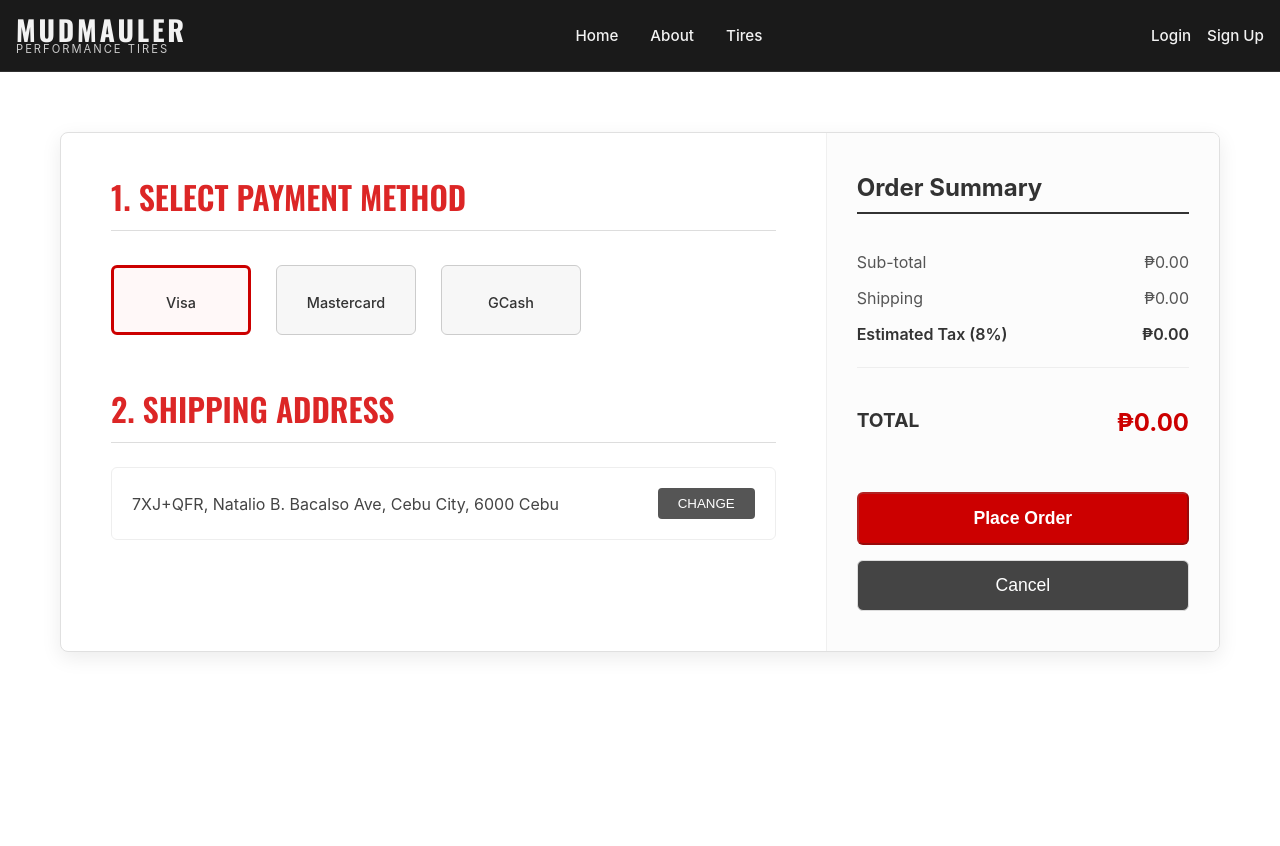
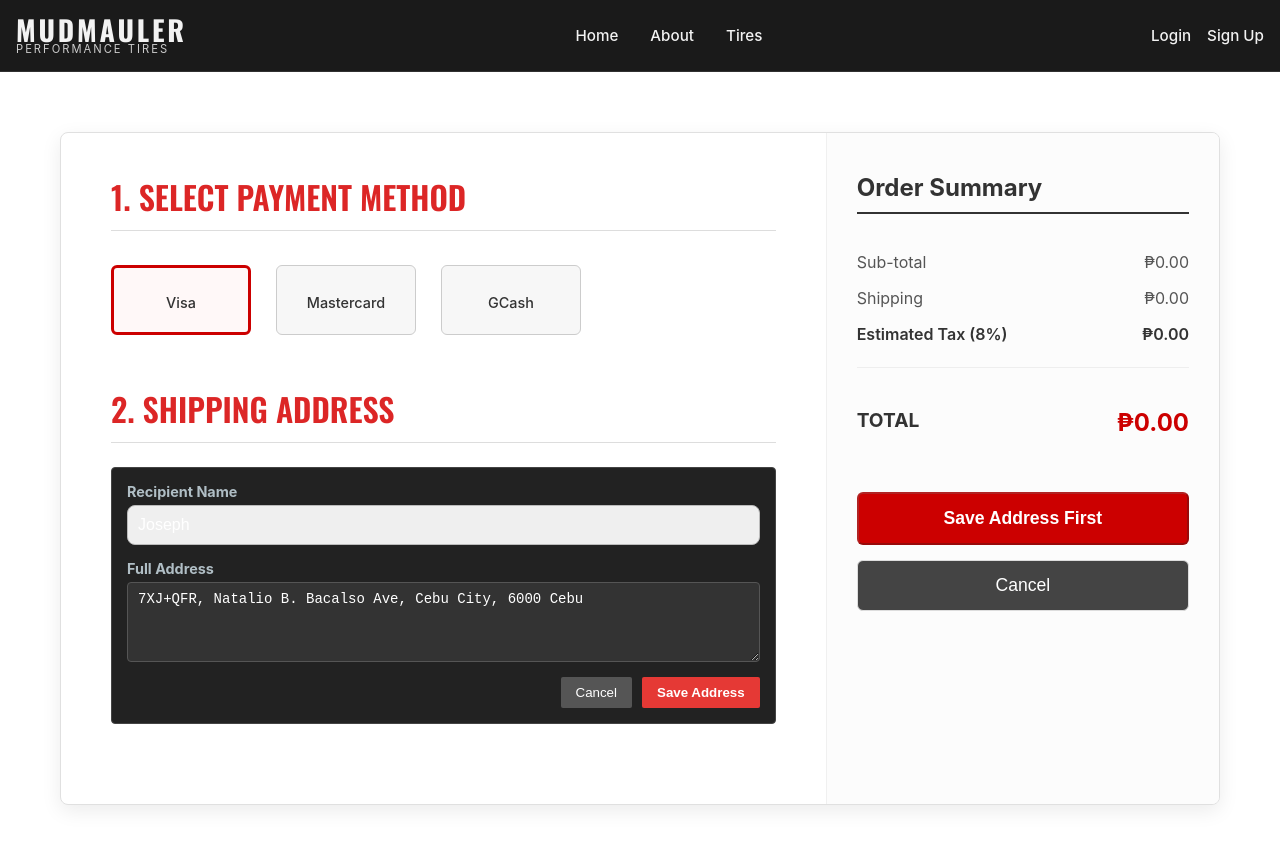
Before and after one commit to jace54321/mudmauler, a React (Create React App) app in the folder frontend/: page /checkout in a window 1280 px wide. Both pictures are taken after a click on the button "CHANGE". Shown: the top 846 px of the page. Before the commit the page ends 800 px from the top, so only its background shows below. Built offline with nearby package versions, Linux system fonts and the light colour scheme.

Commit message:
Update Receipt

```diff
--- a/frontend/src/components/Receipt.jsx
+++ b/frontend/src/components/Receipt.jsx
@@ -1,44 +1,32 @@
 // src/components/Receipt.jsx
 import React, { useRef, useEffect } from 'react';
 
-// Placeholder data (Keep this or replace with real props)
-const MOCK_RECEIPT_DATA = {
-  orderId: 'ORD-20251211-54321',
-  date: new Date().toLocaleDateString('en-US', {
-    year: 'numeric',
-    month: 'long',
-    day: 'numeric',
-  }),
-  items: [
-    { name: 'Vintage T-Shirt:', price: 25.99, quantity: 1 },
-    { name: 'Minimalist Sneakers:', price: 89.99, quantity: 1 },
-    { name: 'Leather Wallet:    ', price: 45.00, quantity: 2 },
-  ],
-  subtotal: 205.98,
-  shipping: 5.00,
-  tax: 15.45,
-  total: 226.43,
-};
+// RECEIPT COMPONENT
+const Receipt = ({ receiptData, onElementReady }) => {
+  // Destructure all expected fields, including the new ones
+  const {
+    orderId, date, items, subtotal, shipping, tax, total,
+    paymentMethod, shippingAddress, taxRate
+  } = receiptData;
 
-// RECEIPT COMPONENT
-const Receipt = ({ receiptData = MOCK_RECEIPT_DATA, onElementReady }) => {
-  const { orderId, date, items, subtotal, shipping, tax, total } = receiptData;
-  const receiptRef = useRef(null); // Ref to target the div
+  const receiptRef = useRef(null);
 
-  const formatCurrency = (amount) => `$${amount.toFixed(2)}`;
+  // Use the same PHP formatting function from the checkout page
+  const formatCurrency = (amount) =>
+    amount.toLocaleString("en-PH", {
+        style: "currency",
+        currency: "PHP",
+        minimumFractionDigits: 2
+    });
 
   useEffect(() => {
-      // Once the component (and its DOM element) is mounted,
-      // pass the DOM reference and Order ID up to the modal
       if (onElementReady && receiptRef.current) {
           onElementReady(receiptRef.current, orderId);
       }
-  }, [onElementReady, orderId]); // Re-run if props change
+  }, [onElementReady, orderId]);
 
   return (
-    // Attach the ref to the root element you want to capture
     <div className="receipt-card" ref={receiptRef}>
-      {/* ... Existing Receipt JSX Structure ... */}
       <h2>🧾 Order Receipt</h2>
 
       <div className="receipt-header">
@@ -46,7 +34,15 @@ const Receipt = ({ receiptData = MOCK_RECEIPT_DATA, onElementReady }) => {
         <p><strong>Date:</strong> {date}</p>
       </div>
 
+      {/* NEW: Payment and Shipping Details */}
+      <div className="receipt-details-section">
+          <p><strong>Paid Via:</strong> {paymentMethod || 'Credit/Debit Card'}</p>
+          <p className="shipping-address-text">
+            <strong>Ship To:</strong> {shippingAddress || 'Address not recorded'}
+          </p>
+      </div>
       <hr />
+
       {/* Itemized List */}
       <div className="receipt-items">
         <div className="item-row header-row">
@@ -55,7 +51,7 @@ const Receipt = ({ receiptData = MOCK_RECEIPT_DATA, onElementReady }) => {
           <span className="right-align">Price</span>
         </div>
         {items.map((item, index) => (
-          <div key={index} className="item-row">
+          <div key={index} className="item-row" data-name={item.name}>
             <span className="item-name">{item.name}</span>
             <span className="right-align">{item.quantity}</span>
             <span className="right-align">
@@ -65,22 +61,23 @@ const Receipt = ({ receiptData = MOCK_RECEIPT_DATA, onElementReady }) => {
         ))}
       </div>
       <hr />
+
       {/* Totals Section */}
       <div className="receipt-totals">
         <div className="total-row">
-          <span>Subtotal:</span>
+          <span>Sub-total</span>
           <span>{formatCurrency(subtotal)}</span>
         </div>
         <div className="total-row">
-          <span>Shipping:</span>
+          <span>Shipping</span>
           <span>{formatCurrency(shipping)}</span>
         </div>
         <div className="total-row">
-          <span>Tax:</span>
+          <span>Tax ({Math.round(taxRate * 100)}%)</span>
           <span>{formatCurrency(tax)}</span>
         </div>
         <div className="total-row grand-total">
-          <strong>Total Paid:</strong>
+          <strong>Total Paid</strong>
           <strong>{formatCurrency(total)}</strong>
         </div>
       </div>
--- a/frontend/src/pages/CheckoutPage.jsx
+++ b/frontend/src/pages/CheckoutPage.jsx
@@ -1,7 +1,7 @@
 // src/pages/CheckoutPage.jsx
 import React, { useState, useEffect } from "react";
 import { useNavigate } from "react-router-dom";
-import "../styles/Checkout-page.css";
+import "../styles/Checkout-page.css"; // Ensure this style file exists and is updated
 
 // --- Payment Method Data ---
 const paymentMethods = [
@@ -22,7 +22,10 @@ const formatPHP = (amount) =>
 
 const getCartItems = () => {
     const stored = localStorage.getItem("cart");
-    return stored ? JSON.parse(stored) : [];
+    return stored ? JSON.parse(stored).map(item => ({
+        ...item,
+        price: parseFloat(item.price)
+    })) : [];
 };
 
 const calculateCartTotals = (cartItems) => {
@@ -57,21 +60,45 @@ const getMockShippingAddress = () => {
 export default function CheckoutPage() {
     const navigate = useNavigate();
 
-    // State to hold calculated totals
-    const [totals, setTotals] = useState(calculateCartTotals(getCartItems()));
-    const [shippingAddress] = useState(getMockShippingAddress());
+    const [cartItems] = useState(getCartItems());
+    const [totals, setTotals] = useState(calculateCartTotals(cartItems));
+
+    // Shipping Address state
+    const [shippingAddress, setShippingAddress] = useState(getMockShippingAddress());
     const [selectedPayment, setSelectedPayment] = useState("visa");
 
-    // Recalculate if the cart might change while on this page
+    // NEW STATE for inline editing
+    const [isEditingAddress, setIsEditingAddress] = useState(false);
+    const [tempAddress, setTempAddress] = useState(shippingAddress);
+
+
     useEffect(() => {
-        setTotals(calculateCartTotals(getCartItems()));
-    }, []);
+        setTotals(calculateCartTotals(cartItems));
+    }, [cartItems]);
 
     const [isPlacingOrder, setIsPlacingOrder] = useState(false);
+
+    // Function to handle saving the new address
+    const handleSaveAddress = () => {
+        if (!tempAddress.name.trim() || !tempAddress.address.trim()) {
+            alert('Name and address fields cannot be empty.');
+            return;
+        }
+
+        // Update the permanent state
+        setShippingAddress(tempAddress);
+        // Exit editing mode
+        setIsEditingAddress(false);
+        // Optionally, save to local storage or API here
+    };
 
     const handlePlaceOrder = async () => {
         if (totals.total === 0) {
             alert("Cannot place an empty order!");
+            return;
+        }
+        if (isEditingAddress) {
+            alert("Please save or cancel the address changes before placing the order.");
             return;
         }
 
@@ -85,7 +112,6 @@ export default function CheckoutPage() {
         setIsPlacingOrder(true);
 
         try {
-            const cartItems = getCartItems();
             const orderItems = cartItems.map(item => ({
                 productId: item.id,
                 quantity: item.quantity
@@ -101,14 +127,30 @@ export default function CheckoutPage() {
             });
 
             if (response.ok) {
-                // FIXED: Removed "const data =" to fix unused variable warning
                 await response.json();
 
-                // 1. Clear the cart from local storage
+                // --- Prepare and pass the receipt data ---
+                const receiptData = {
+                    orderId: `ORD-${Date.now()}`,
+                    date: new Date().toLocaleDateString('en-US', { year: 'numeric', month: 'long', day: 'numeric' }),
+                    items: cartItems.map(item => ({
+                        name: item.name,
+                        price: item.price,
+                        quantity: item.quantity
+                    })),
+                    subtotal: totals.subtotal,
+                    shipping: totals.shipping,
+                    tax: totals.tax,
+                    total: totals.total,
+                    paymentMethod: paymentMethods.find(m => m.id === selectedPayment).name,
+                    // Use the CURRENTLY saved shipping address state
+                    shippingAddress: shippingAddress.address,
+                    taxRate: totals.taxRate
+                };
+
                 localStorage.removeItem("cart");
 
-                // 2. Navigate to the new Success Page
-                navigate("/purchased");
+                navigate("/purchased", { state: { receiptData: receiptData } });
 
             } else {
                 const errorData = await response.json();
@@ -121,6 +163,24 @@ export default function CheckoutPage() {
             setIsPlacingOrder(false);
         }
     };
+
+    const handleEditClick = () => {
+        // When clicking CHANGE, initialize temp state with current address
+        setTempAddress(shippingAddress);
+        setIsEditingAddress(true);
+    };
+
+    const handleCancelEdit = () => {
+        // Discard temp changes
+        setIsEditingAddress(false);
+    };
+
+    // Helper function to update temp state for input changes
+    const handleTempInputChange = (e) => {
+        const { name, value } = e.target;
+        setTempAddress(prev => ({ ...prev, [name]: value }));
+    };
+
 
     return (
         <div className="checkout-page-container">
@@ -149,21 +209,66 @@ export default function CheckoutPage() {
                             </div>
                         </div>
 
-                        {/* -------------------- SHIPPING ADDRESS SECTION -------------------- */}
+                        {/* -------------------- SHIPPING ADDRESS SECTION (Inline Editing) -------------------- */}
                         <div className="checkout-section shipping-section">
                             <h2 className="section-title">2. Shipping Address</h2>
-                            <div className="address-details-box">
-                                <p className="address-text">{shippingAddress.address}</p>
-                                <button className="change-address-btn">CHANGE</button>
-                            </div>
-                        </div>
+
+                            {isEditingAddress ? (
+                                // --- EDITING VIEW ---
+                                <div className="address-edit-box">
+                                    <div className="form-group">
+                                        <label htmlFor="recipient-name">Recipient Name</label>
+                                        <input
+                                            id="recipient-name"
+                                            name="name"
+                                            type="text"
+                                            value={tempAddress.name}
+                                            onChange={handleTempInputChange}
+                                            className="address-input"
+                                        />
+                                    </div>
+                                    <div className="form-group">
+                                        <label htmlFor="full-address">Full Address</label>
+                                        <textarea
+                                            id="full-address"
+                                            name="address"
+                                            rows="3"
+                                            value={tempAddress.address}
+                                            onChange={handleTempInputChange}
+                                            className="address-textarea"
+                                        />
+                                    </div>
+                                    <div className="address-actions">
+                                        <button className="btn-cancel-edit" onClick={handleCancelEdit}>
+                                            Cancel
+                                        </button>
+                                        <button className="btn-save-address" onClick={handleSaveAddress}>
+                                            Save Address
+                                        </button>
+                                    </div>
+                                </div>
+                            ) : (
+                                // --- VIEWING MODE ---
+                                <div className="address-details-box">
+                                    <p className="address-recipient-name">Recipient: {shippingAddress.name}</p>
+                                    <p className="address-text">{shippingAddress.address}</p>
+                                    <button
+                                        className="change-address-btn"
+                                        onClick={handleEditClick}
+                                    >
+                                        CHANGE
+                                    </button>
+                                </div>
+                            )}
+
+                        </div> {/* End Shipping Address Section */}
+
 
                     </div> {/* End Left Column */}
 
 
                     {/* Right Column: Order Summary */}
                     <div className="checkout-right-column">
-
                         {/* -------------------- ORDER SUMMARY SECTION -------------------- */}
                         <div className="order-summary-section">
                             <h3 className="summary-header">Order Summary</h3>
@@ -192,13 +297,15 @@ export default function CheckoutPage() {
                                 <button
                                     className="place-order-btn"
                                     onClick={handlePlaceOrder}
-                                    disabled={totals.total === 0 || isPlacingOrder}
+                                    // Disable placing order if editing is active
+                                    disabled={totals.total === 0 || isPlacingOrder || isEditingAddress}
                                 >
-                                    {isPlacingOrder ? "Placing Order..." : "Place Order"}
+                                    {isPlacingOrder ? "Placing Order..." : (isEditingAddress ? "Save Address First" : "Place Order")}
                                 </button>
                                 <button
                                     className="cancel-btn"
                                     onClick={() => navigate('/cart')}
+                                    disabled={isEditingAddress}
                                 >
                                     Cancel
                                 </button>
--- a/frontend/src/pages/Purchased.jsx
+++ b/frontend/src/pages/Purchased.jsx
@@ -1,31 +1,34 @@
 // src/pages/Purchased.jsx
-import React, { useState } from 'react'; // Import useState
-import { Link } from 'react-router-dom';
-import ReceiptModal from '../components/ReceiptModal'; // Import the new modal
+import React, { useState } from 'react';
+import { Link, useLocation } from 'react-router-dom'; // Import useLocation
+import ReceiptModal from '../components/ReceiptModal';
 import '../styles/Purchased.css';
 
 const Purchased = () => {
-  const [isModalOpen, setIsModalOpen] = useState(false);
+  const location = useLocation();
 
-  // Define the mock data here so it can be passed to the modal
-  const MOCK_RECEIPT_DATA = {
-    orderId: 'ORD-20251211-54321',
-    date: new Date().toLocaleDateString('en-US', { year: 'numeric', month: 'long', day: 'numeric' }),
-    items: [
-        { name: 'Vintage T-Shirt', price: 25.99, quantity: 1 },
-        { name: 'Minimalist Sneakers', price: 89.99, quantity: 1 },
-        { name: 'Leather Wallet', price: 45.00, quantity: 2 },
-    ],
-    subtotal: 205.98,
-    shipping: 5.00,
-    tax: 15.45,
-    total: 226.43,
+  // Retrieve the receiptData passed from CheckoutPage, or fallback
+  const checkoutReceiptData = location.state ? location.state.receiptData : null;
+
+  // Fallback data structure for safety
+  const receiptDataToUse = checkoutReceiptData || {
+      orderId: 'N/A',
+      date: 'N/A',
+      items: [],
+      subtotal: 0,
+      shipping: 0,
+      tax: 0,
+      total: 0,
+      paymentMethod: 'Unknown',
+      shippingAddress: 'N/A',
+      taxRate: 0
   };
 
+  const [isModalOpen, setIsModalOpen] = useState(false);
 
   return (
     <div className="purchased-container">
-      <div className="success-card-single"> {/* Adjusted class for single column */}
+      <div className="success-card-single">
 
         {/* Success Icon */}
         <div className="checkmark-circle">
@@ -35,7 +38,7 @@ const Purchased = () => {
         <h1>THANK YOU!</h1>
         <p>Your purchase was successful. Click the button below to view and download your receipt.</p>
 
-        {/* NEW BUTTON TO OPEN MODAL */}
+        {/* Button to open Modal */}
         <button
           className="btn-view-receipt"
           onClick={() => setIsModalOpen(true)}
@@ -49,11 +52,11 @@ const Purchased = () => {
         </Link>
       </div>
 
-      {/* The Modal Component */}
+      {/* The Modal Component - Pass the dynamic data */}
       <ReceiptModal
         isOpen={isModalOpen}
         onClose={() => setIsModalOpen(false)}
-        receiptData={MOCK_RECEIPT_DATA}
+        receiptData={receiptDataToUse} // Pass the dynamic data
       />
     </div>
   );
--- a/frontend/src/styles/Checkout-page.css
+++ b/frontend/src/styles/Checkout-page.css
@@ -229,3 +229,114 @@
         max-width: 100%;
     }
 }
+
+/* --- Styles for Editing Mode --- */
+
+.address-edit-box {
+    /* Style for the container when inputs are visible */
+    padding: 15px;
+    border: 1px solid #444;
+    border-radius: 4px;
+    background-color: #222;
+}
+
+.form-group {
+    margin-bottom: 15px;
+    text-align: left; /* Align labels and inputs correctly */
+}
+
+.form-group label {
+    display: block;
+    margin-bottom: 5px;
+    font-weight: bold;
+    color: #B0BEC5; /* Light gray for labels */
+    font-size: 0.9em;
+}
+
+.address-input,
+.address-textarea {
+    width: 100%;
+    padding: 8px 10px;
+    background-color: #333; /* Dark input background */
+    border: 1px solid #555;
+    border-radius: 4px;
+    color: #FFFFFF; /* White text input */
+    font-size: 14px;
+    box-sizing: border-box;
+    resize: vertical; /* Allow resizing of textarea */
+}
+
+.address-textarea {
+    min-height: 80px;
+}
+
+.address-actions {
+    display: flex;
+    justify-content: flex-end;
+    gap: 10px;
+    margin-top: 15px;
+}
+
+.btn-cancel-edit {
+    background-color: #555;
+    color: white;
+    padding: 8px 15px;
+    border: none;
+    border-radius: 2px;
+    cursor: pointer;
+    transition: background-color 0.2s;
+}
+
+.btn-cancel-edit:hover {
+    background-color: #777;
+}
+
+.btn-save-address {
+    background-color: #E53935; /* MUDMAULER Red */
+    color: white;
+    padding: 8px 15px;
+    border: none;
+    border-radius: 2px;
+    cursor: pointer;
+    font-weight: 700;
+    transition: background-color 0.2s;
+}
+
+.btn-save-address:hover {
+    background-color: #C62828;
+}
+
+/* --- Styles for Viewing Mode (Existing) --- */
+
+.address-details-box {
+    padding: 15px 0; /* Adjust padding as needed */
+    text-align: left;
+}
+
+.address-recipient-name {
+    font-weight: bold;
+    color: #FFFFFF;
+    margin-bottom: 5px;
+}
+
+.address-text {
+    margin-bottom: 15px;
+    color: #B0BEC5;
+}
+
+.change-address-btn {
+    /* Style for the CHANGE button in viewing mode */
+    background: none;
+    border: 1px solid #E53935;
+    color: #E53935;
+    padding: 5px 10px;
+    border-radius: 2px;
+    cursor: pointer;
+    font-weight: 700;
+    transition: background-color 0.2s;
+}
+
+.change-address-btn:hover {
+    background-color: #E53935;
+    color: white;
+}
```
